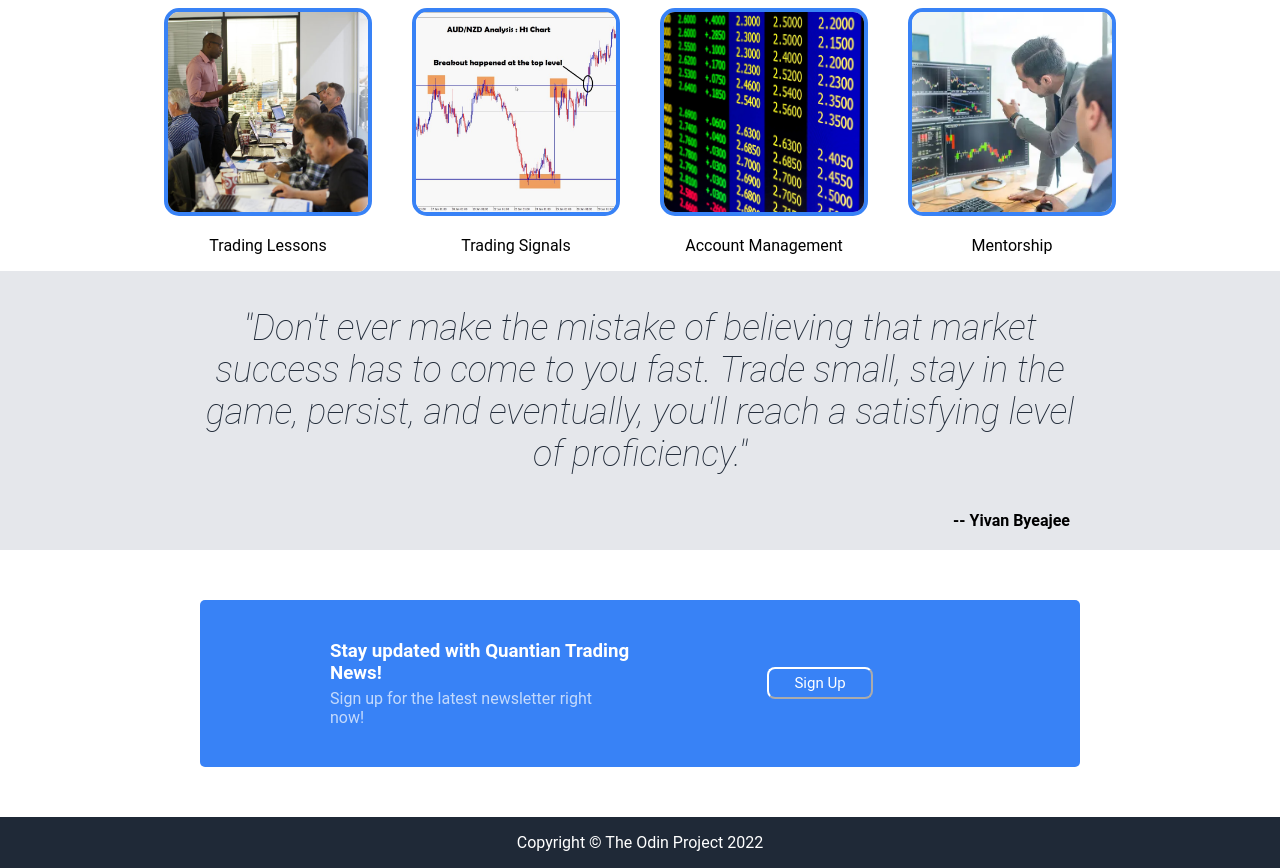
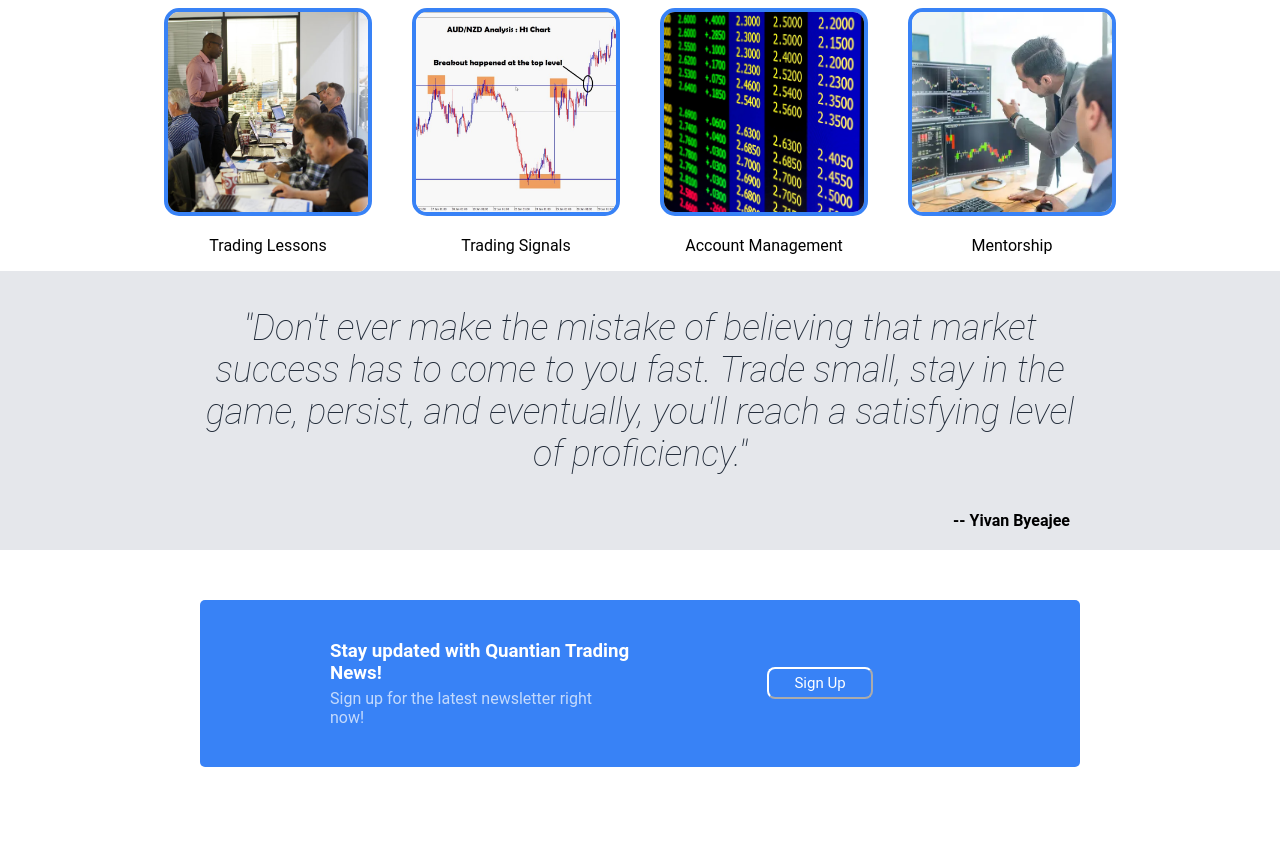
Before and after one commit to Israel-Anesu/Quantian-Landing-Page, a plain HTML site: page index.html in a window 1280 px wide. Shown: the part 727-1595 px from the top of the page. After the commit the page ends 1544 px from the top, so only its background shows below. Drawn offline with Linux system fonts and the light colour scheme.

Commit message:
Code refactoring

```diff
--- a/index.html
+++ b/index.html
@@ -69,9 +69,6 @@
                 <button type="button">Sign Up</button>
             </div>
         </div>
-        <div class="bx footer">
-            <p>Copyright © The Odin Project 2022</p>
-        </div>
     </div>
 </body>
 </html>
```
